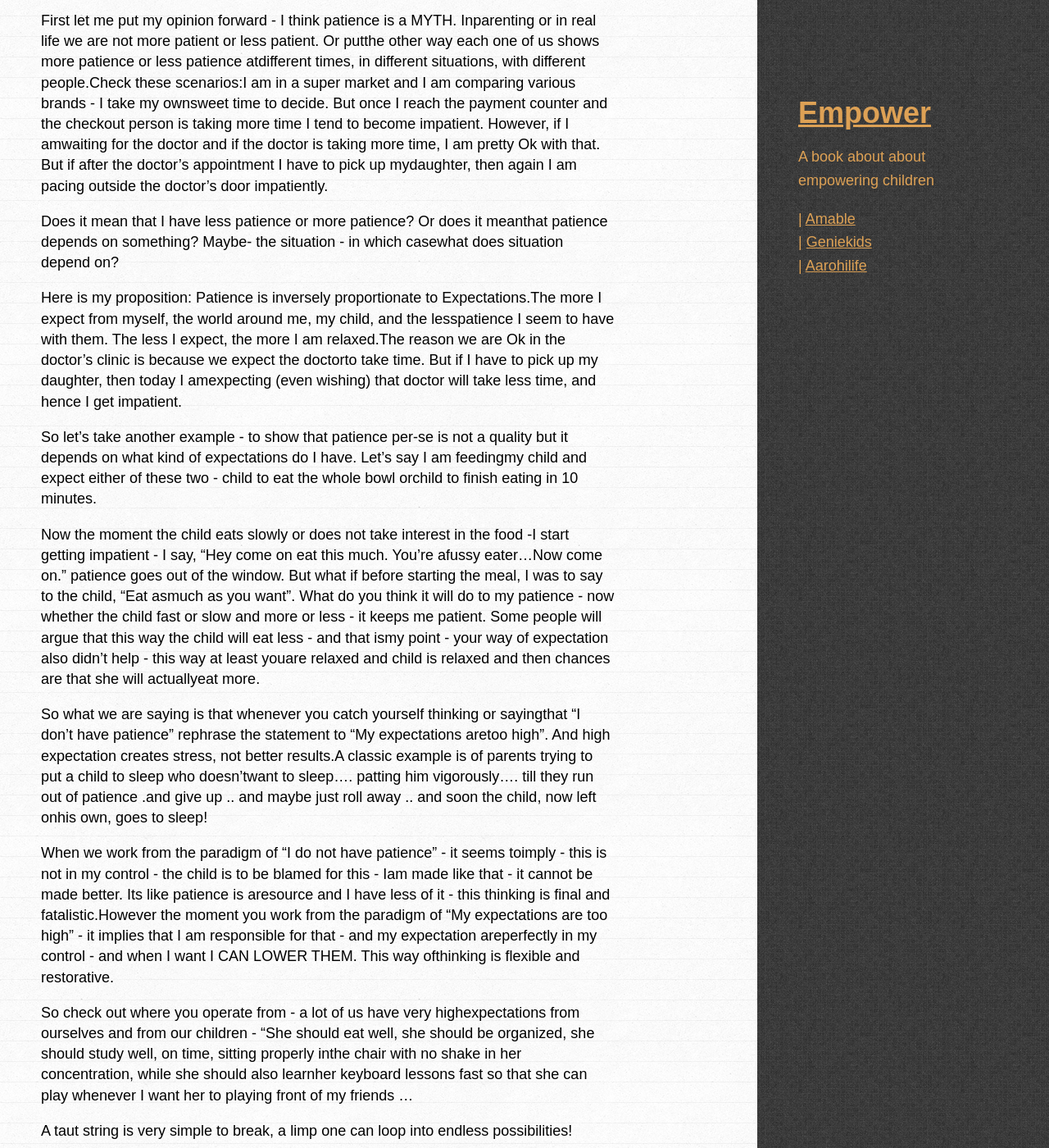
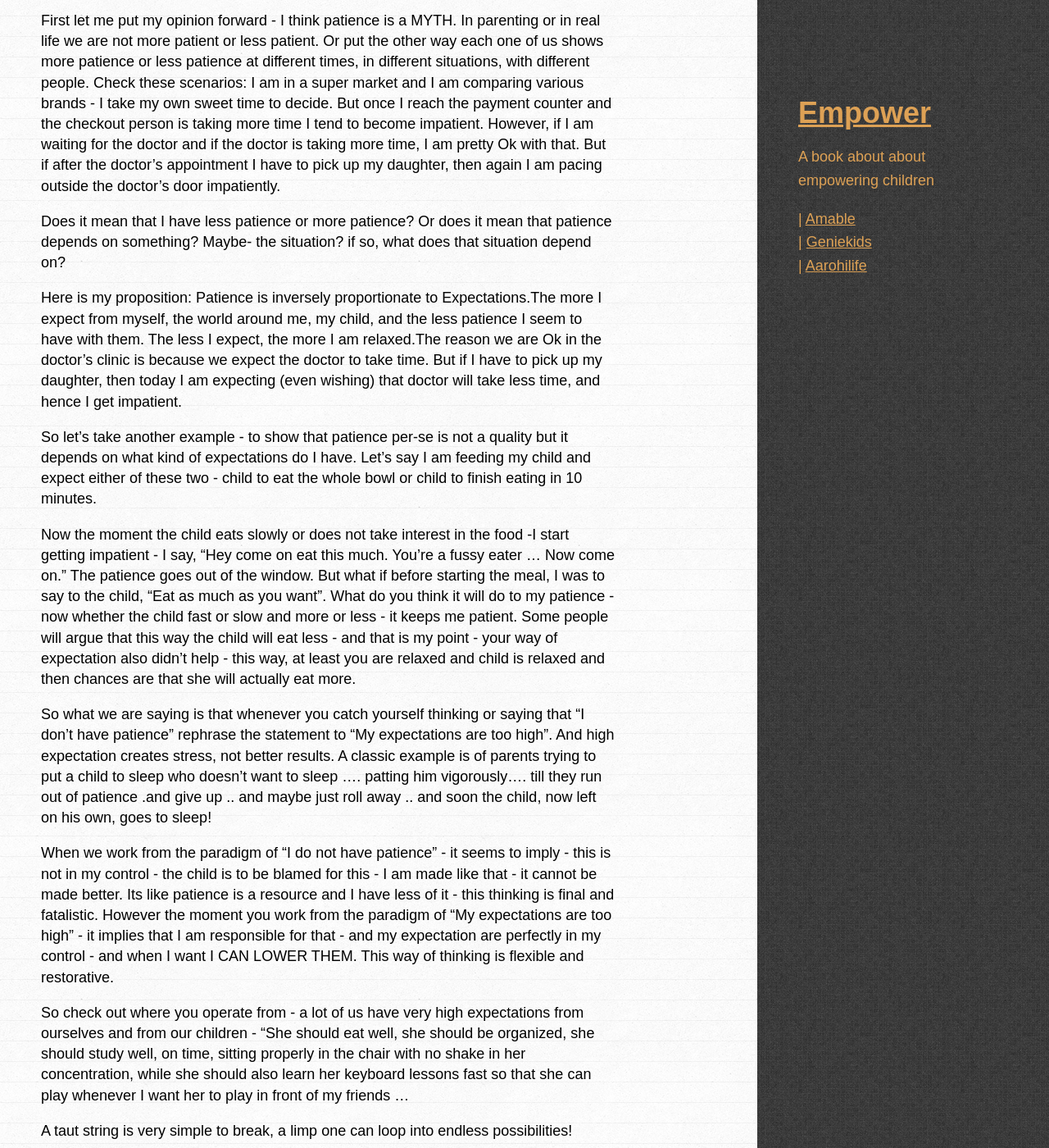
Before and after one commit to amitkaps/empower, a Jekyll site: the page built from _posts/2013-08-01-patience.md, in a window 1280 px wide and 1400 px high, scrolled down 416 px. Shown: the whole window at 82% size. Built offline with Jekyll 4.4.1, drawn with Linux system fonts in a browser that asks for light colours; some web fonts are replaced; some of the changed text lies outside the part shown.

Commit message:
Update 2013-08-01-patience.md

```diff
--- a/_posts/2013-08-01-patience.md
+++ b/_posts/2013-08-01-patience.md
@@ -5,24 +5,24 @@ permalink: patience
 category: myth
 ---
 
-A parent came to Geniekids to drop her child. She had planned that she willrun some errands after dropping him, but for some reason that day the childwas in no mood to go inside readily. So when they reached the waiting areashe said to her child, "Go". But the child just sported a blank look. Shetried again, "Go, GO IN, everybody is going inside". But the child was notbudging. Soon her volume and tone of voice raised as she tried, "GO INSIDE,session is starting, aunty is waiting, GO IN". Soon she was very irritatedand said, "Why don't you GO" I have to go, now GOOOOOO".
+A parent came to Geniekids to drop her child. She had planned that she willrun some errands after dropping him, but for some reason that day the child was in no mood to go inside readily. So when they reached the waiting area, she said to her child, "Go". But the child just sported a blank look. She tried again, "Go, GO IN, everybody is going inside". But the child was not budging. Soon her volume and tone of voice raised as she tried, "GO INSIDE,session is starting, aunty is waiting, GO IN". Soon she was very irritated and said, "Why don't you GO" I have to go, now GOOOOOO".
 
 Is parenting a lot about patience? If yes, how do I have more of it?
 
-First let me put my opinion forward - I think patience is a MYTH. Inparenting or in real life we are not more patient or less patient. Or putthe other way each one of us shows more patience or less patience atdifferent times, in different situations, with different people.Check these scenarios:I am in a super market and I am comparing various brands - I take my ownsweet time to decide. But once I reach the payment counter and the checkout person is taking more time I tend to become impatient. However, if I amwaiting for the doctor and if the doctor is taking more time, I am pretty Ok with that. But if after the doctor's appointment I have to pick up mydaughter, then again I am pacing outside the doctor's door impatiently.
+First let me put my opinion forward - I think patience is a MYTH. In parenting or in real life we are not more patient or less patient. Or put the other way each one of us shows more patience or less patience at different times, in different situations, with different people. Check these scenarios: I am in a super market and I am comparing various brands - I take my own sweet time to decide. But once I reach the payment counter and the checkout person is taking more time I tend to become impatient. However, if I am waiting for the doctor and if the doctor is taking more time, I am pretty Ok with that. But if after the doctor's appointment I have to pick up my daughter, then again I am pacing outside the doctor's door impatiently.
 
-Does it mean that I have less patience or more patience? Or does it meanthat patience depends on something? Maybe- the situation - in which casewhat does situation depend on?
+Does it mean that I have less patience or more patience? Or does it mean that patience depends on something? Maybe- the situation? if so, what does that situation depend on?
 
-Here is my proposition: Patience is inversely proportionate to Expectations.The more I expect from myself, the world around me, my child, and the lesspatience I seem to have with them. The less I expect, the more I am relaxed.The reason we are Ok in the doctor's clinic is because we expect the doctorto take time. But if I have to pick up my daughter, then today I amexpecting (even wishing) that doctor will take less time, and hence I get impatient.
+Here is my proposition: Patience is inversely proportionate to Expectations.The more I expect from myself, the world around me, my child, and the less patience I seem to have with them. The less I expect, the more I am relaxed.The reason we are Ok in the doctor's clinic is because we expect the doctor to take time. But if I have to pick up my daughter, then today I am expecting (even wishing) that doctor will take less time, and hence I get impatient.
 
-So let’s take another example - to show that patience per-se is not a quality but it depends on what kind of expectations do I have. Let’s say I am feedingmy child and expect either of these two - child to eat the whole bowl orchild to finish eating in 10 minutes.
+So let’s take another example - to show that patience per-se is not a quality but it depends on what kind of expectations do I have. Let’s say I am feeding my child and expect either of these two - child to eat the whole bowl or child to finish eating in 10 minutes.
 
-Now the moment the child eats slowly or does not take interest in the food -I start getting impatient - I say, "Hey come on eat this much. You're afussy eater…Now come on." patience goes out of the window. But what if before starting the meal, I was to say to the child, "Eat asmuch as you want". What do you think it will do to my patience - now whether the child fast or slow and more or less - it keeps me patient. Some people will argue that this way the child will eat less - and that ismy point - your way of expectation also didn't help - this way at least youare relaxed and child is relaxed and then chances are that she will actuallyeat more.
+Now the moment the child eats slowly or does not take interest in the food -I start getting impatient - I say, "Hey come on eat this much. You're a fussy eater … Now come on." The patience goes out of the window. But what if before starting the meal, I was to say to the child, "Eat as much as you want". What do you think it will do to my patience - now whether the child fast or slow and more or less - it keeps me patient. Some people will argue that this way the child will eat less - and that is my point - your way of expectation also didn't help - this way, at least you are relaxed and child is relaxed and then chances are that she will actually eat more.
 
-So what we are saying is that whenever you catch yourself thinking or sayingthat "I don't have patience" rephrase the statement to "My expectations aretoo high". And high expectation creates stress, not better results.A classic example is of parents trying to put a child to sleep who doesn'twant to sleep…. patting him vigorously.... till they run out of patience .and give up .. and maybe just roll away .. and soon the child, now left onhis own, goes to sleep!
+So what we are saying is that whenever you catch yourself thinking or saying that "I don't have patience" rephrase the statement to "My expectations are too high". And high expectation creates stress, not better results. A classic example is of parents trying to put a child to sleep who doesn't want to sleep …. patting him vigorously.... till they run out of patience .and give up .. and maybe just roll away .. and soon the child, now left on his own, goes to sleep!
 
-When we work from the paradigm of "I do not have patience" - it seems toimply - this is not in my control - the child is to be blamed for this - Iam made like that - it cannot be made better. Its like patience is aresource and I have less of it - this thinking is final and fatalistic.However the moment you work from the paradigm of "My expectations are too high" - it implies that I am responsible for that - and my expectation areperfectly in my control - and when I want I CAN LOWER THEM. This way ofthinking is flexible and restorative.
+When we work from the paradigm of "I do not have patience" - it seems to imply - this is not in my control - the child is to be blamed for this - I am made like that - it cannot be made better. Its like patience is a resource and I have less of it - this thinking is final and fatalistic. However the moment you work from the paradigm of "My expectations are too high" - it implies that I am responsible for that - and my expectation are perfectly in my control - and when I want I CAN LOWER THEM. This way of thinking is flexible and restorative.
 
-So check out where you operate from - a lot of us have very highexpectations from ourselves and from our children - "She should eat well, she should be organized, she should study well, on time, sitting properly inthe chair with no shake in her concentration, while she should also learnher keyboard lessons fast so that she can play whenever I want her to playing front of my friends ...
+So check out where you operate from - a lot of us have very high expectations from ourselves and from our children - "She should eat well, she should be organized, she should study well, on time, sitting properly in the chair with no shake in her concentration, while she should also learn her keyboard lessons fast so that she can play whenever I want her to play in front of my friends ...
 
 A taut string is very simple to break, a limp one can loop into endless possibilities!
```
